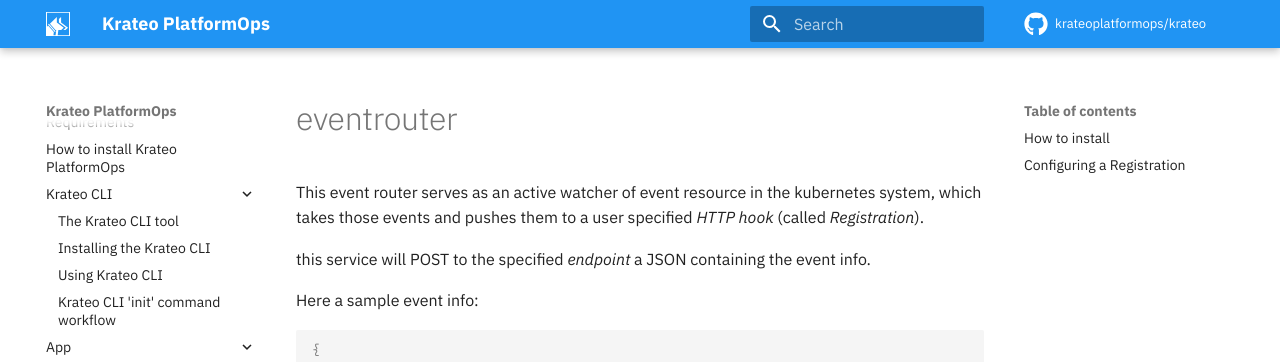
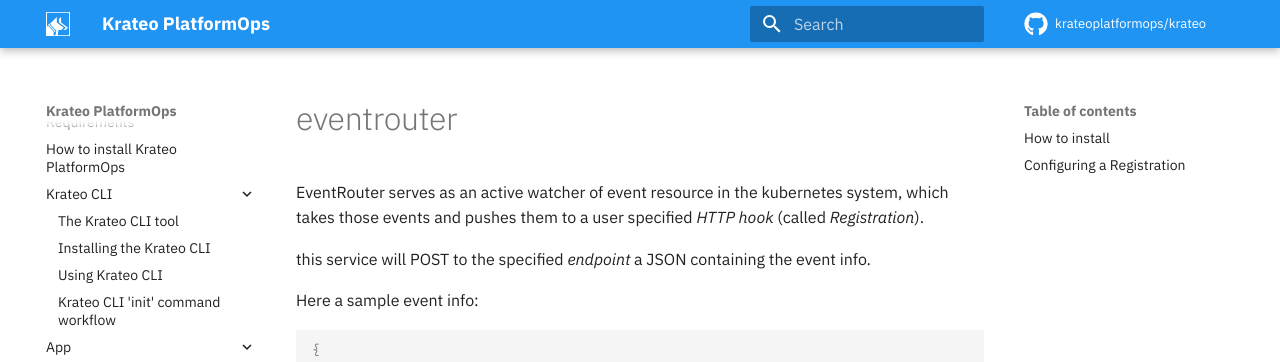
Before and after one commit to krateoplatformops/krateo-docs, an MkDocs documentation site: the page built from docs/tools/eventrouter.md, in a window 1280 px wide and 900 px high. Shown: the top 362 px of the window. Built offline with MkDocs 1.6.1 and Material for MkDocs 9.7.7, drawn with Linux system fonts in a browser that asks for light colours; comment, search, counter and statistics services are not loaded.

Commit message:
Commit performed using Copy Push Files action

```diff
--- a/docs/tools/eventrouter.md
+++ b/docs/tools/eventrouter.md
@@ -1,7 +1,6 @@
 # eventrouter
 
-
-This event router serves as an active watcher of event resource in the kubernetes system, which takes those events and pushes them to a user specified _HTTP hook_ (called _Registration_).
+EventRouter serves as an active watcher of event resource in the kubernetes system, which takes those events and pushes them to a user specified _HTTP hook_ (called _Registration_).
 
 this service will POST to the specified _endpoint_ a JSON containing the event info.
 
```
